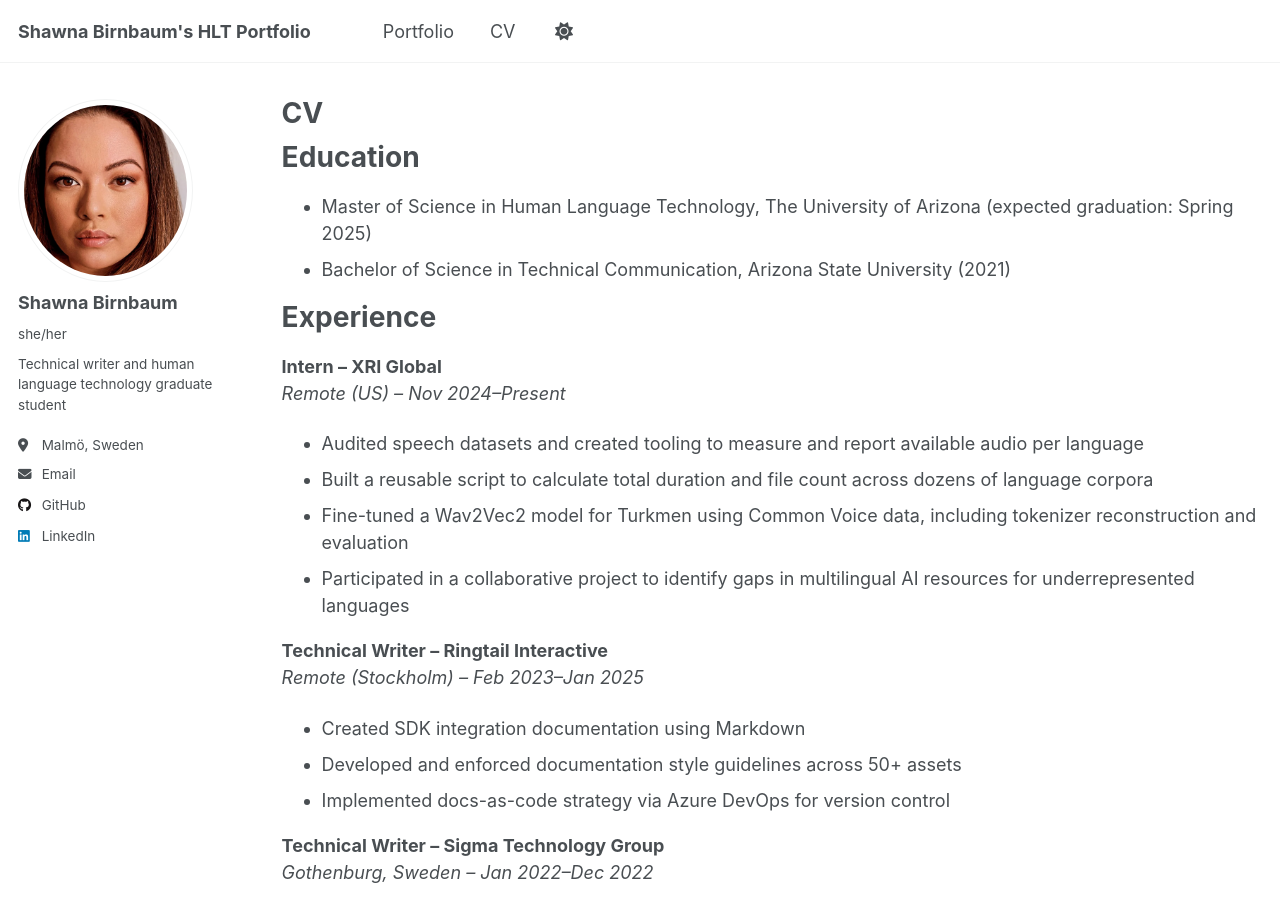
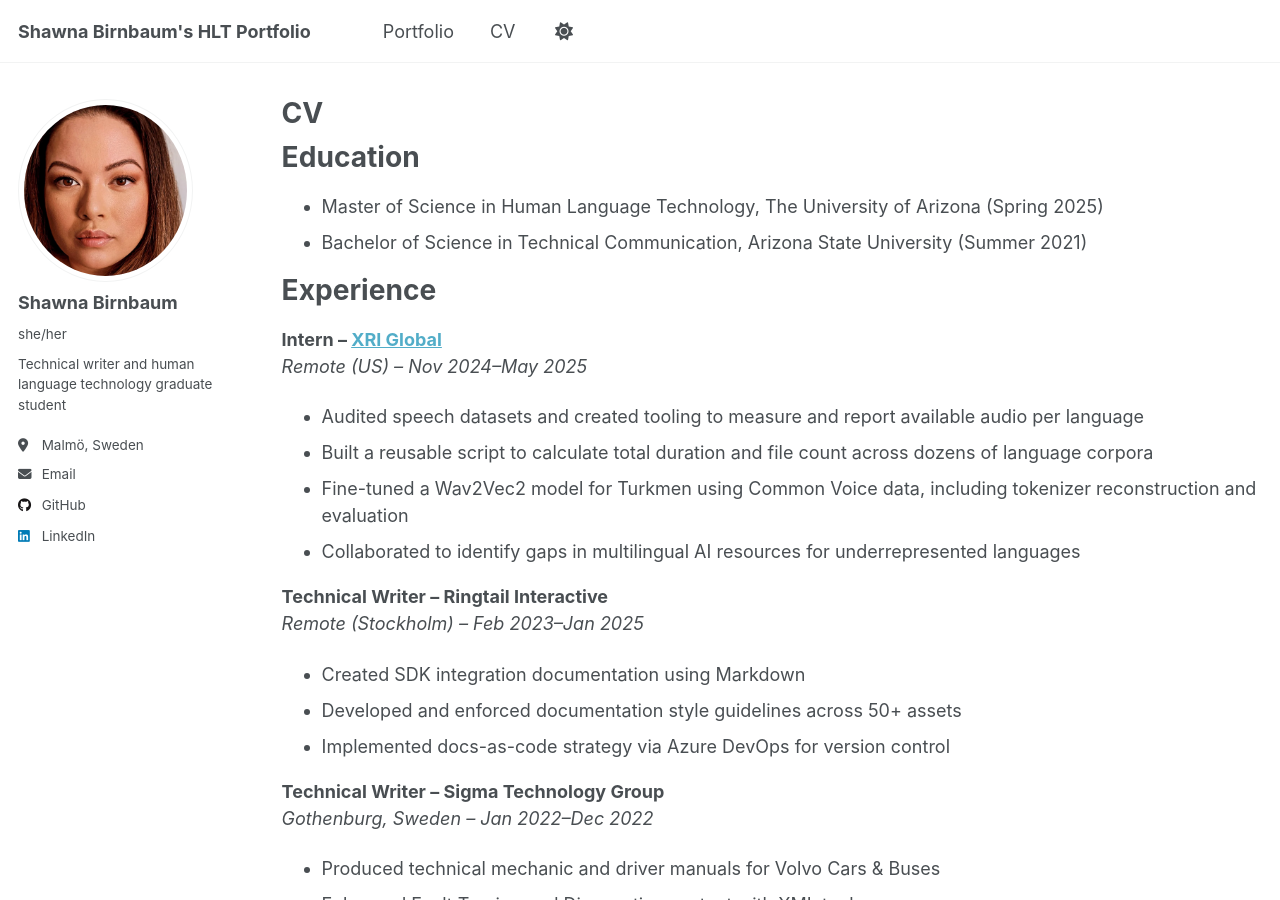
Before and after one commit to smbirnbaum/hlt-portfolio, a Jekyll site: the page built from _pages/cv.md, in a window 1280 px wide and 900 px high. Built offline with Jekyll 4.4.1, drawn with Linux system fonts in a browser that asks for light colours.

Commit message:
Implementing Eric's feedback

```diff
--- a/_pages/cv.md
+++ b/_pages/cv.md
@@ -11,17 +11,17 @@ redirect_from:
 
 Education
 ======
-* Master of Science in Human Language Technology, The University of Arizona (expected graduation: Spring 2025)
-* Bachelor of Science in Technical Communication, Arizona State University (2021)
+* Master of Science in Human Language Technology, The University of Arizona (Spring 2025)
+* Bachelor of Science in Technical Communication, Arizona State University (Summer 2021)
 
 Experience
 ======
-**Intern – XRI Global**
-*Remote (US) – Nov 2024–Present*
+**Intern – [XRI Global](http://digitaldivide.ai)**
+*Remote (US) – Nov 2024–May 2025*
 - Audited speech datasets and created tooling to measure and report available audio per language
 - Built a reusable script to calculate total duration and file count across dozens of language corpora
 - Fine-tuned a Wav2Vec2 model for Turkmen using Common Voice data, including tokenizer reconstruction and evaluation
-- Participated in a collaborative project to identify gaps in multilingual AI resources for underrepresented languages
+- Collaborated to identify gaps in multilingual AI resources for underrepresented languages
 
 **Technical Writer – Ringtail Interactive**
 *Remote (Stockholm) – Feb 2023–Jan 2025*
```
Also changed, not shown: _pages/about.md (+4 -4 lines), _portfolio/portfolio-1.md (+10 -10 lines), _portfolio/portfolio-2.md (+42 -31 lines).
